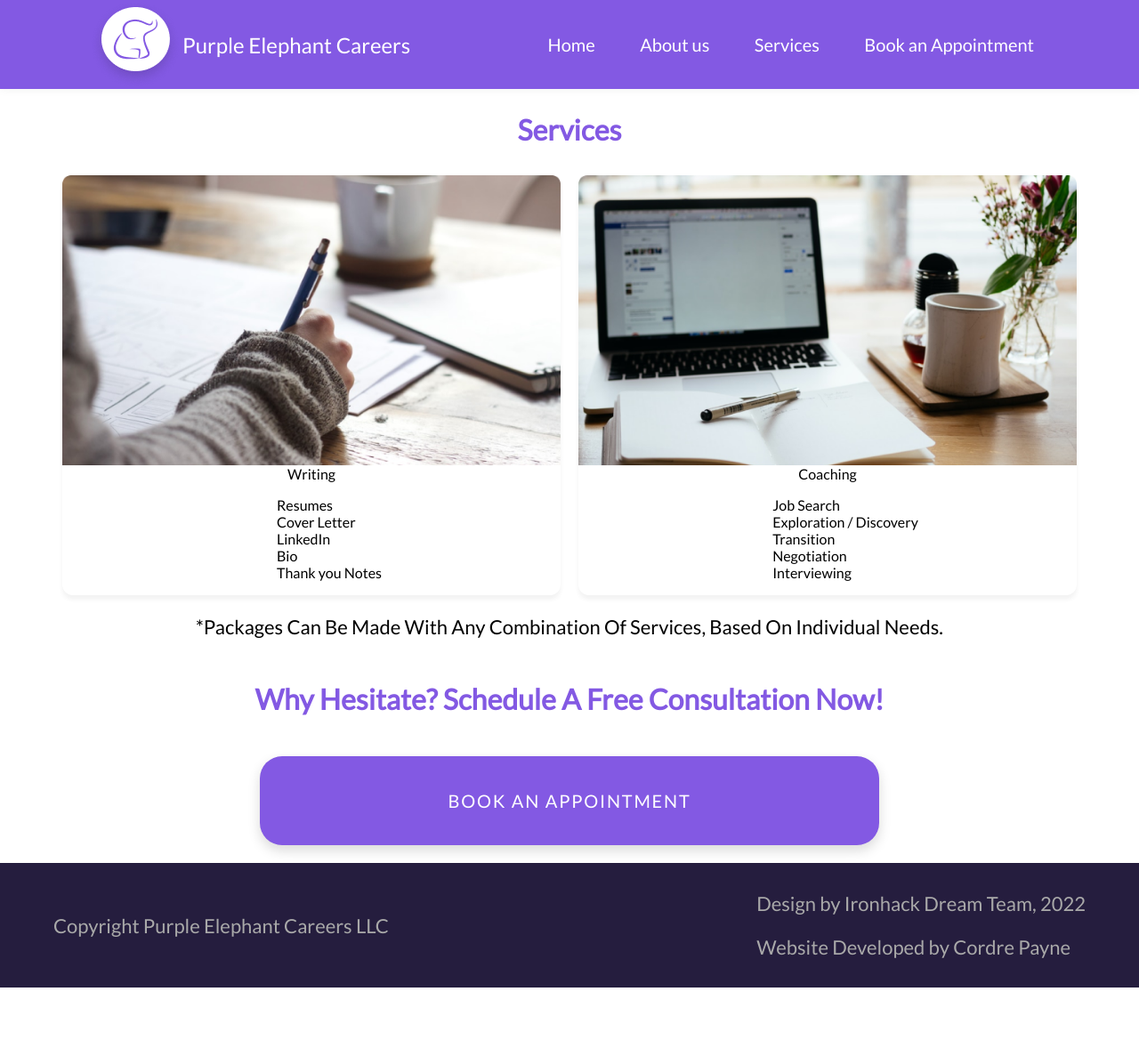
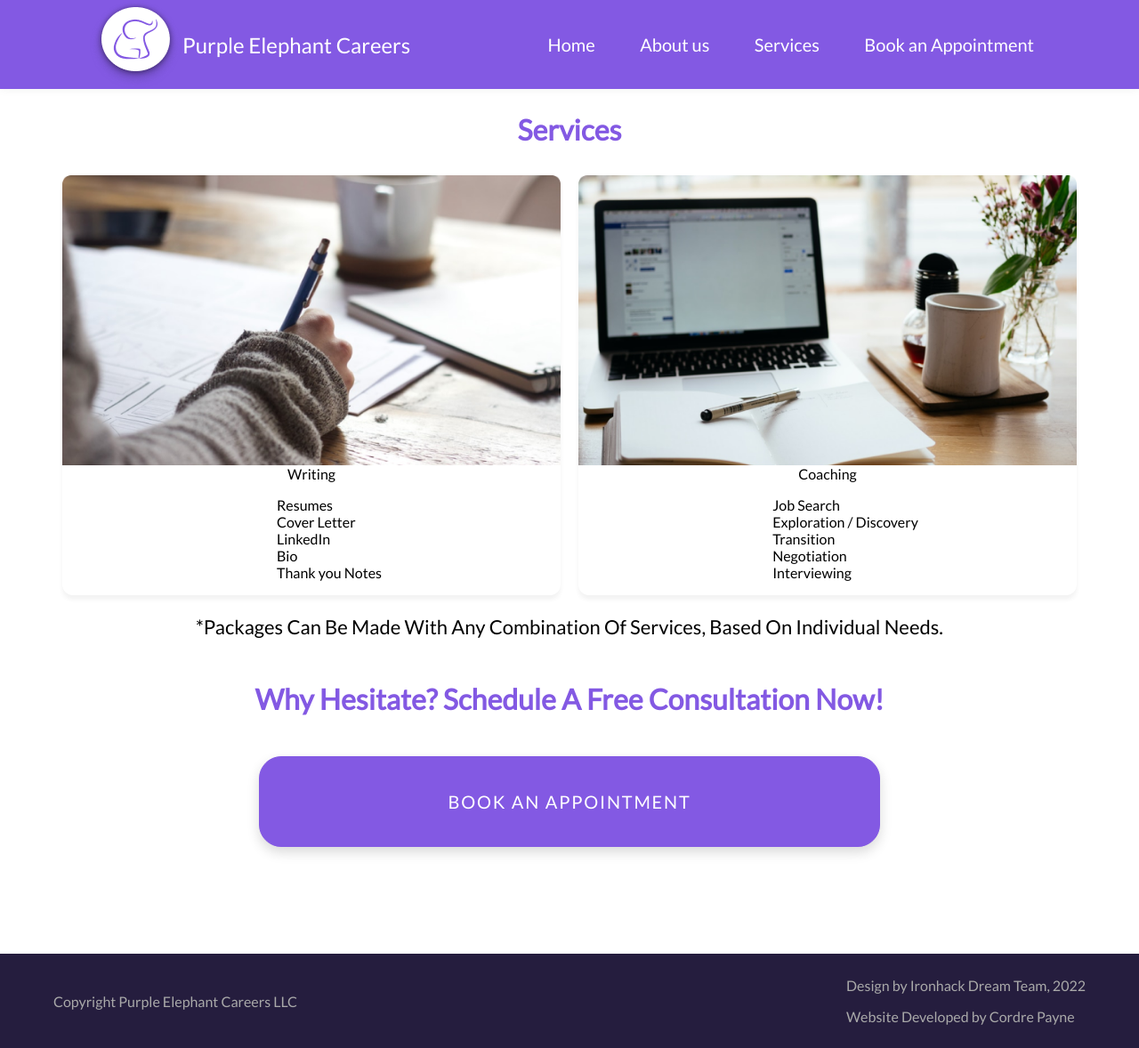
Before and after one commit to nokeen12/purpleelephantcareers, a React (Create React App) app: page /services in a window 1280 px wide. Shown: the whole page at 89% size. Before the commit the page ends 1110 px from the top, so only its background shows below. Built offline with nearby package versions, Linux system fonts and the light colour scheme.

Commit message:
Change footer font-size, fix homepage text spacing, add logo and button highlight animations

```diff
--- a/src/App.css
+++ b/src/App.css
@@ -38,6 +38,10 @@ p{
     justify-content: center;
     align-items: center;
     text-align: center;
+    transition: 0.4s;
+}
+.button:hover{
+    box-shadow: 0px 0px 14px rgba(255, 255, 255, 0.5);
 }
 .button.two{
     width: 58%;
@@ -48,10 +52,23 @@ p{
     letter-spacing: 0.01em;
     box-shadow: 0px 6px 14px rgba(0, 0, 0, 0.15);
 }
+.button.two:hover{
+    box-shadow: 0px 0px 14px rgba(255, 255, 255, 0.5);
+}
 .button.three{
     height: 100px;
+    border: 1px solid #8359E3;
     background-color: #8359E3;
     color: white;
+    background-image: linear-gradient(to left, transparent 50%, white 50%);
+    background-size: 201%;
+    background-position: 100%;
     box-shadow: 0px 6px 14px rgba(0, 0, 0, 0.15);
     margin-top: 13px;
+    margin-bottom: 100px;
 }
+.button.three:hover{
+    color: #8359E3;
+    background-position: 0%;
+    box-shadow: 0px 0px 14px rgba(255, 255, 255, 0.5);
+}
--- a/src/components/Footer/Footer.css
+++ b/src/components/Footer/Footer.css
@@ -7,6 +7,9 @@ footer{
     justify-content: space-between;
     align-items: center;
     padding: 10px 60px;
+}
+footer p{
+    font-size: 16px;
 }
 @media (max-width: 520px){
     footer{
--- a/src/components/Navbar/Navbar.css
+++ b/src/components/Navbar/Navbar.css
@@ -30,6 +30,11 @@ a{
 }
 .leftSide img{
     height: 50%;
+    filter: drop-shadow( 0px 1px 3px rgba(0, 0, 0, .5));
+    transition: 0.4s;
+}
+.leftSide img:hover{
+    filter: drop-shadow( 0px 1px 5px rgba(255, 255, 255, 1));
 }
 .navbar-nav{
     display:flex;
--- a/src/pages/Homepage/Homepage.css
+++ b/src/pages/Homepage/Homepage.css
@@ -57,6 +57,12 @@
 }
 .section.two ul{
     color: black;
+    margin-bottom: 50px;
+}
+.section.two li{
+    list-style: inside;
+    line-height: 32px;
+    font-size: 22px;
 }
 .testimonials{
     display: flex;
--- a/src/pages/Homepage/Homepage.js
+++ b/src/pages/Homepage/Homepage.js
@@ -13,7 +13,7 @@ function Homepage(){
                     <div className="square">
                     </div>
                     <img src="headshot.png" alt="kelli carroll" id="kelli"/>
-                    <button className="button two">Kelli M. Carroll, MS Ed., CCSP</button>
+                    <Link to="/about" className="button two">Kelli M. Carroll, MS Ed., CCSP</Link>
                 </div>
             </header>
 
```
